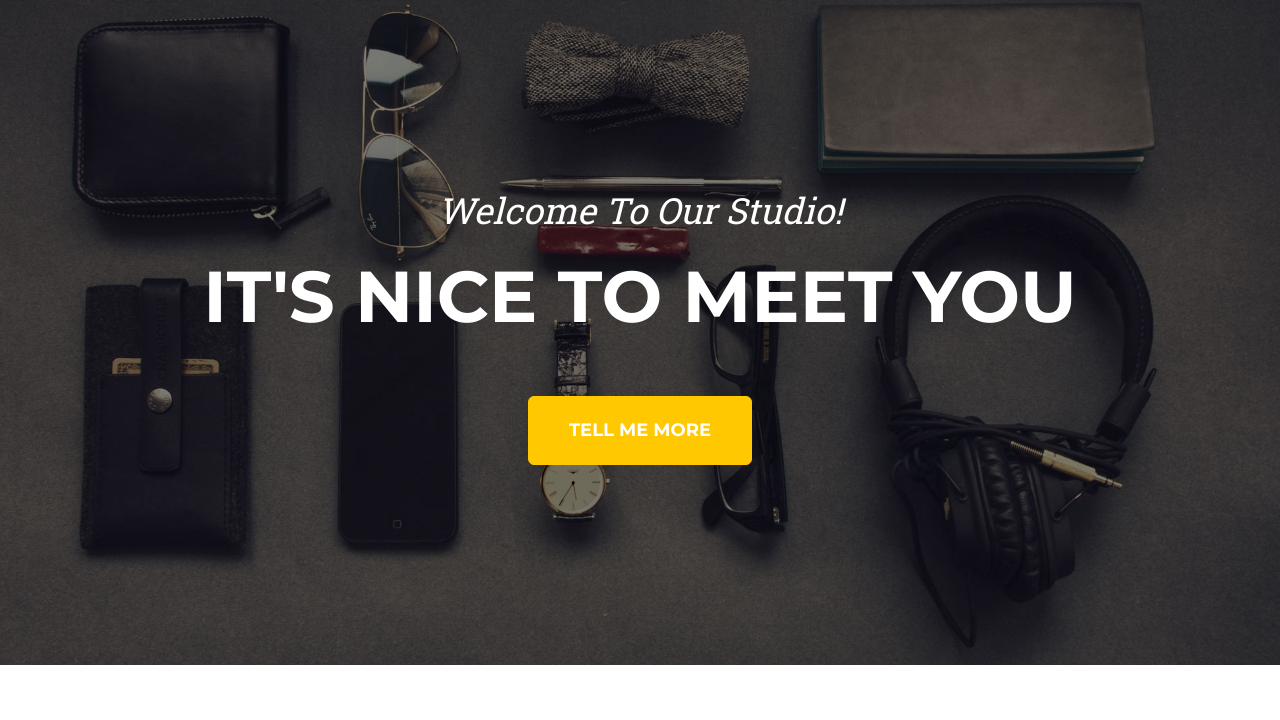
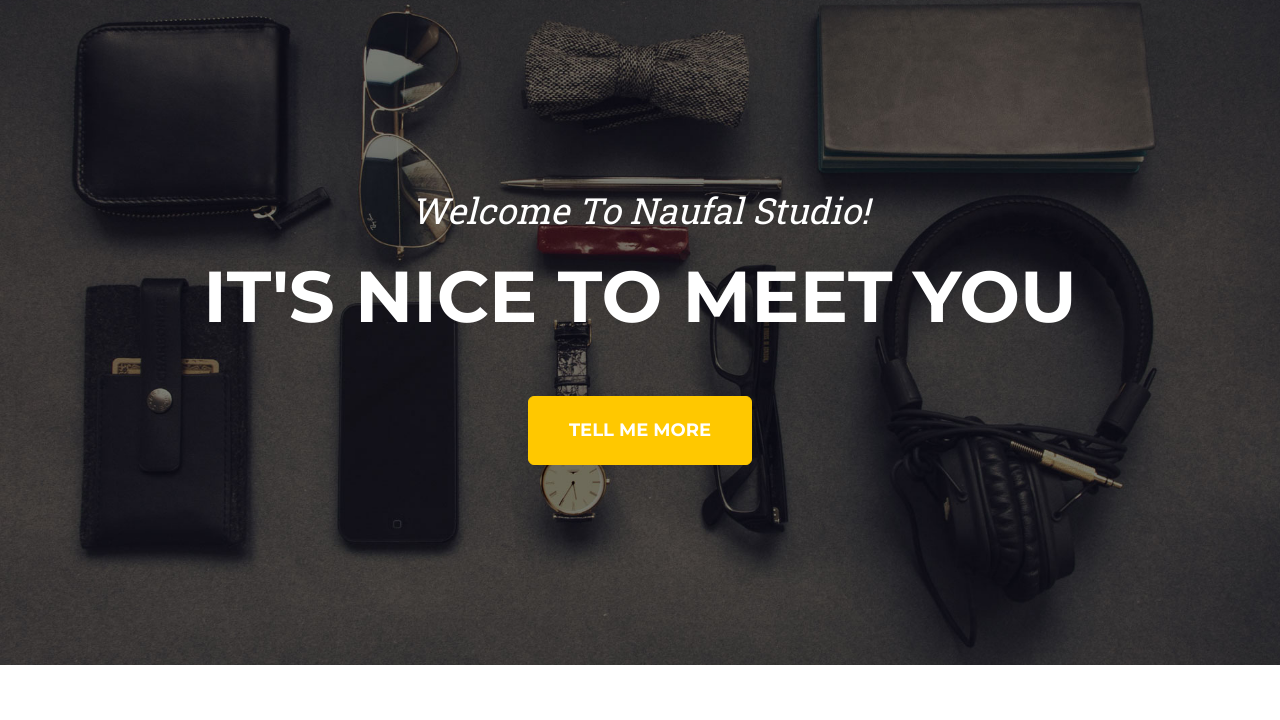
Before and after one commit to naufallfirmansyah/naufal, a plain HTML site: page index.html in a window 1280 px wide. Shown: the part 80-800 px from the top of the page. Drawn offline with nearby package versions, Linux system fonts and the light colour scheme.

Commit message:
Update index.html
Signed-off-by: naufallfirmansyah <156773804+naufallfirmansyah@users.noreply.github.com>

```diff
--- a/index.html
+++ b/index.html
@@ -39,7 +39,7 @@
         <!-- Masthead-->
         <header class="masthead">
             <div class="container">
-                <div class="masthead-subheading">Welcome To Our Studio!</div>
+                <div class="masthead-subheading">Welcome To Naufal Studio!</div>
                 <div class="masthead-heading text-uppercase">It's Nice To Meet You</div>
                 <a class="btn btn-primary btn-xl text-uppercase" href="#services">Tell Me More</a>
             </div>
```
